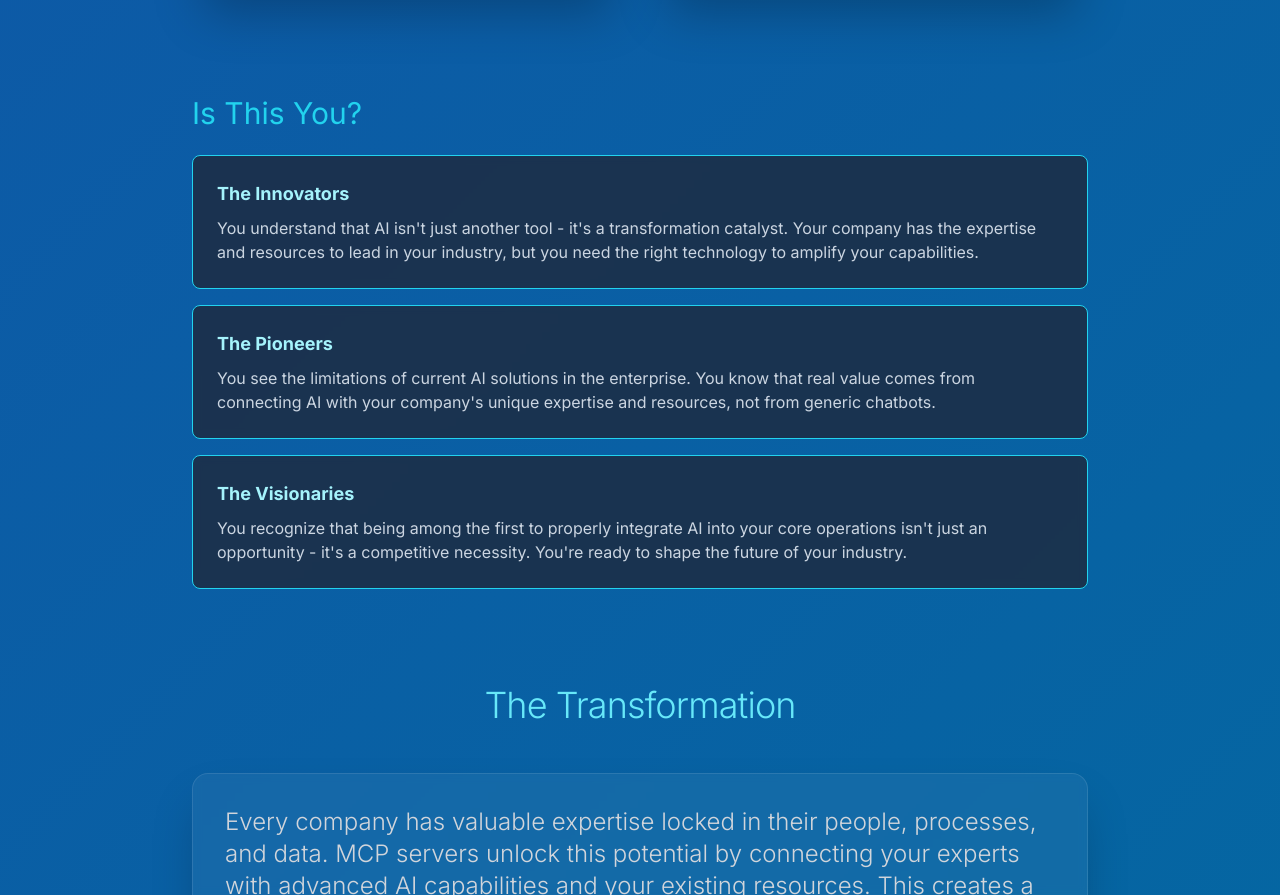
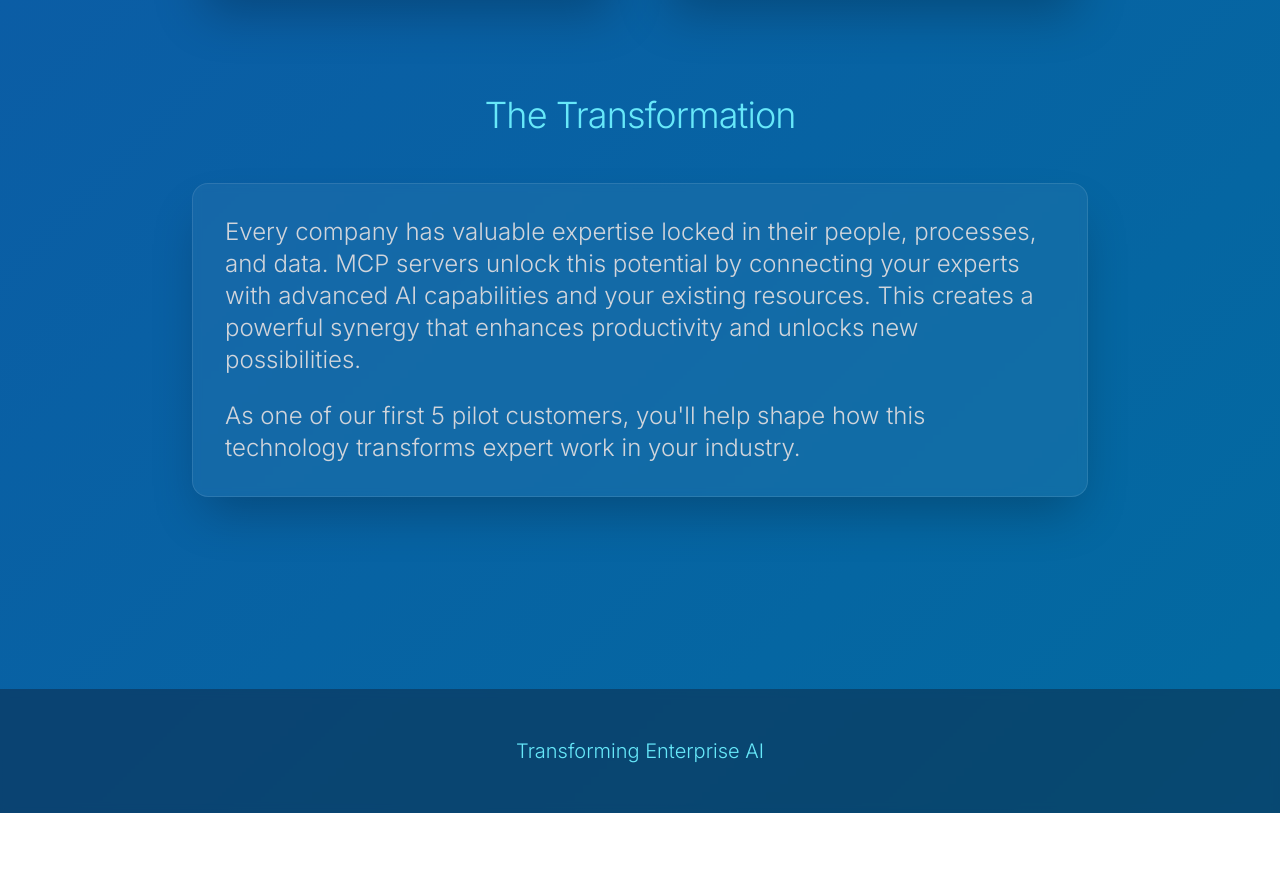
Before and after one commit to boorich/extraordinary_minds, a Next.js app: page / in a window 1280 px wide. Shown: the part 1190-2085 px from the top of the page. After the commit the page ends 2003 px from the top, so only its background shows below. Built offline with nearby package versions, Linux system fonts and the light colour scheme.

Commit message:
refactor: remove 'Is This You?' section
- Remove static qualification section in favor of interactive chat approach
- Adjust spacing and layout for remaining sections
- Keep focus on immediate engagement through chat interface

```diff
--- a/src/components/VisionaryLanding.tsx
+++ b/src/components/VisionaryLanding.tsx
@@ -2,7 +2,6 @@
 
 import React, { useState } from 'react';
 import MCPHeader from './MCPHeader';
-import { CardSection } from './CardSection';
 import MCPDialogue from './dialogue/MCPDialogue';
 import { sections } from '@/config/sections';
 import { DialogueMetrics } from '@/types/dialogue';
@@ -36,7 +35,7 @@ const VisionaryLanding = () => {
               <MCPDialogue onMetricsUpdate={handleMetricsUpdate} />
             </div>
 
-            {/* Social Proof Section with updated styling */}
+            {/* Social Proof Section */}
             <div className="grid grid-cols-1 sm:grid-cols-2 gap-8 max-w-4xl mx-auto">
               {sections.credibility.map((item, index) => (
                 <div
@@ -53,12 +52,7 @@ const VisionaryLanding = () => {
               ))}
             </div>
 
-            {/* Is This You Section */}
-            <div className="max-w-4xl mx-auto">
-              <CardSection title="Is This You?" items={sections.traits} />
-            </div>
-
-            {/* Transformation Section - Moved to bottom */}
+            {/* Transformation Section */}
             <div className="max-w-4xl mx-auto space-y-12">
               <h2 className="text-3xl md:text-4xl font-light tracking-tight text-cyan-300 text-center mb-12">
                 The Transformation
```
